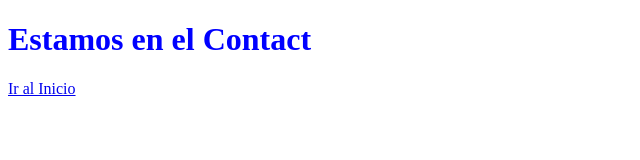
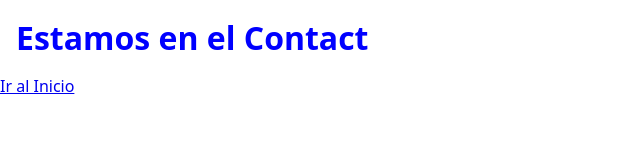
Before and after one commit to thiago841/despliegue, a plain HTML site: page pages/contact/index.html in a window 1280 px wide. Shown: the whole page, without its empty margins (0-640 px from the left). Drawn offline with Linux system fonts and the light colour scheme; the site is published under a folder, as on GitHub Pages, so addresses that start at the root find nothing.

Commit message:
correccion estilos

```diff
--- a/pages/about-us/style.css
+++ b/pages/about-us/style.css
@@ -1,4 +1,4 @@
-@import url(/base.css);
+@import url(../../base.css);
 
 h1 {
   color: blue;
--- a/pages/contact/style.css
+++ b/pages/contact/style.css
@@ -1,4 +1,4 @@
-@import url(/base.css);
+@import url(../../base.css);
 
 h1 {
   color: blue;
```
